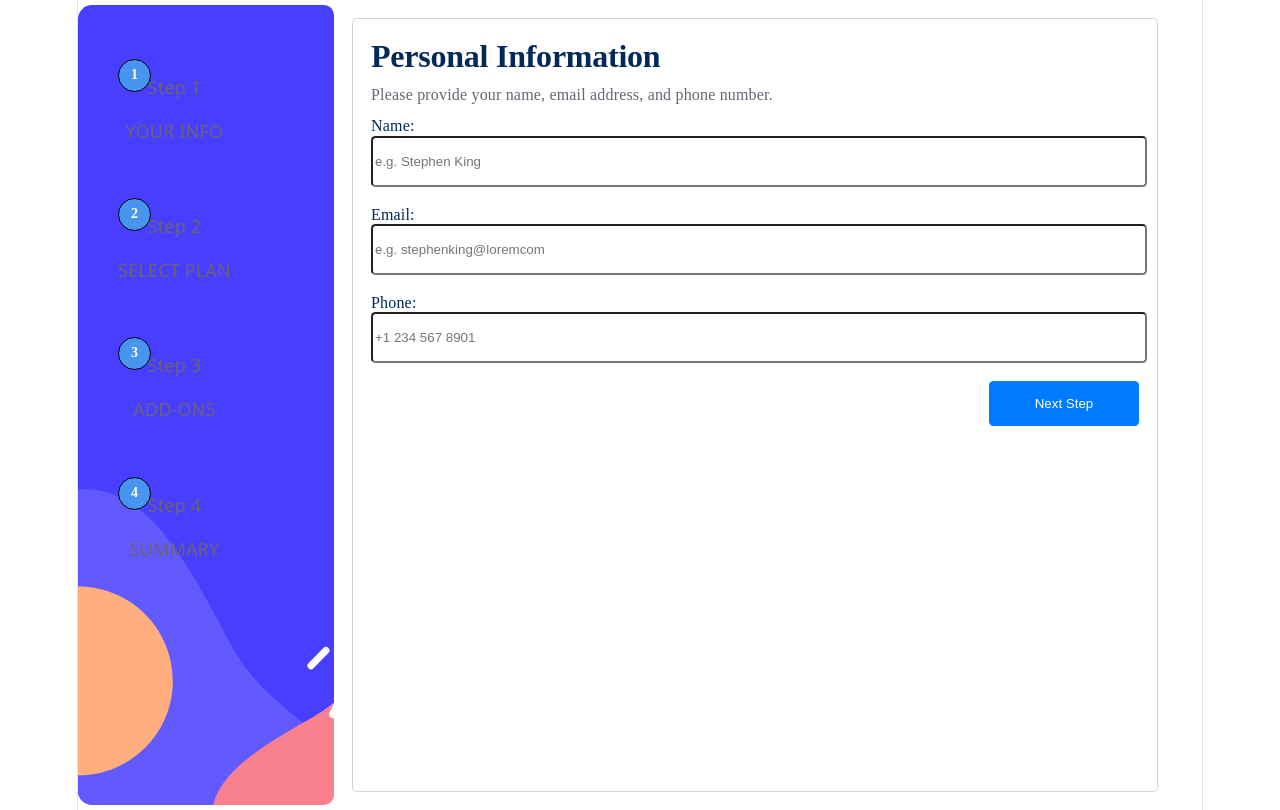
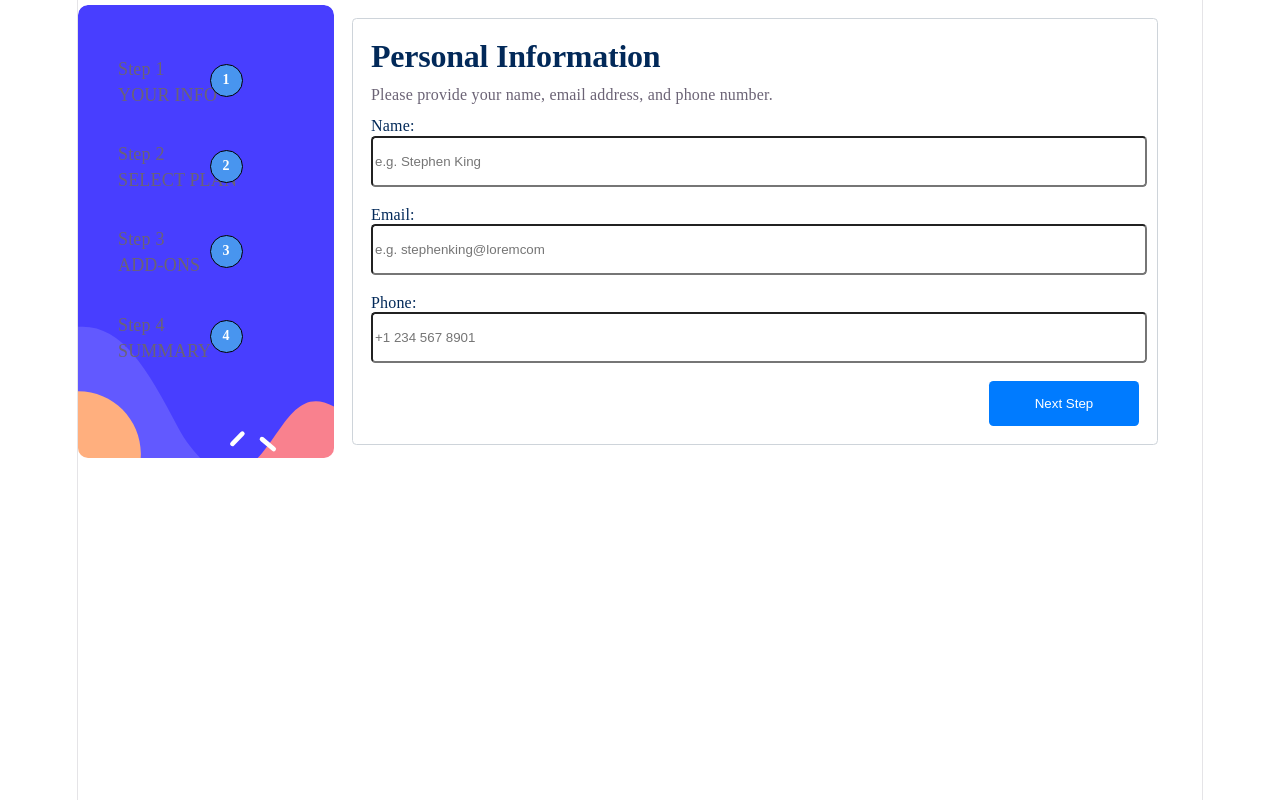
Before and after one commit to mikewd-dev/multistep-form, a React (Vite) app in the folder multistepform-app/: page / in a window 1280 px wide. Built offline with nearby package versions, Linux system fonts and the light colour scheme.

Commit message:
positioning steps on sidebar

```diff
--- a/multistepform-app/src/Menu.css
+++ b/multistepform-app/src/Menu.css
@@ -1,5 +1,4 @@
 .menu {
-  height: 100vh;
   width: 20vw;
   background-repeat: no-repeat;
   background-size: cover;
@@ -8,13 +7,6 @@
   margin-bottom: 5px;
   text-decoration: none;
   list-style-type: none;
-}
-
-.menu > ul {
-  position: relative;
-  display: flex;
-  flex-direction: column;
-  left: 0;
 }
 
 .stepsButton {
@@ -32,8 +24,7 @@
   width: 33px;
   left: 0;
   margin-left: 0;
-  right: 2rem;
-  top: 2rem;
+  top: 2.3rem;
 }
 
 .stepsButton:hover, .stepsButton:focus {
@@ -41,12 +32,12 @@
 }
 
 span, li {
-  display: block;
+  font-family: var(--font-family);
+  display: flex;
+  justify-content: flex-start;
+  margin-left: 2 rem;
 }
 
 ul {
-  display: flex;
   flex-direction: column;
-  gap: 1rem;
-  justify-self: start;
 }
```
